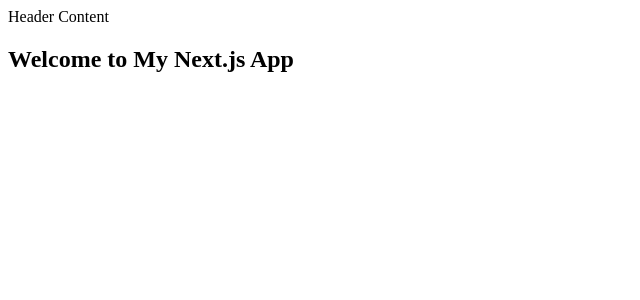
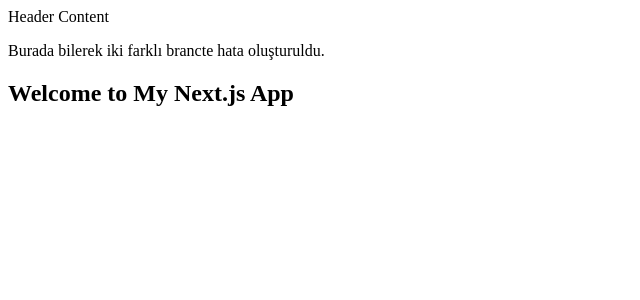
Before and after one commit to SelcukCaliskan/reactjs-nextjs, a Next.js app: page / in a window 1280 px wide. Shown: the top 300 px of the page, without its empty margins (0-640 px from the left). Built offline with nearby package versions, Linux system fonts and the light colour scheme.

Commit message:
Changed Header component

```diff
--- a/components/Header.tsx
+++ b/components/Header.tsx
@@ -2,7 +2,10 @@
 
 const Header: React.FC = () => {
   return (
+    <div>
     <header>Header Content</header>
+    <p>Burada bilerek iki farklı brancte hata oluşturuldu.</p>
+    </div>
   );
 };
 
```
